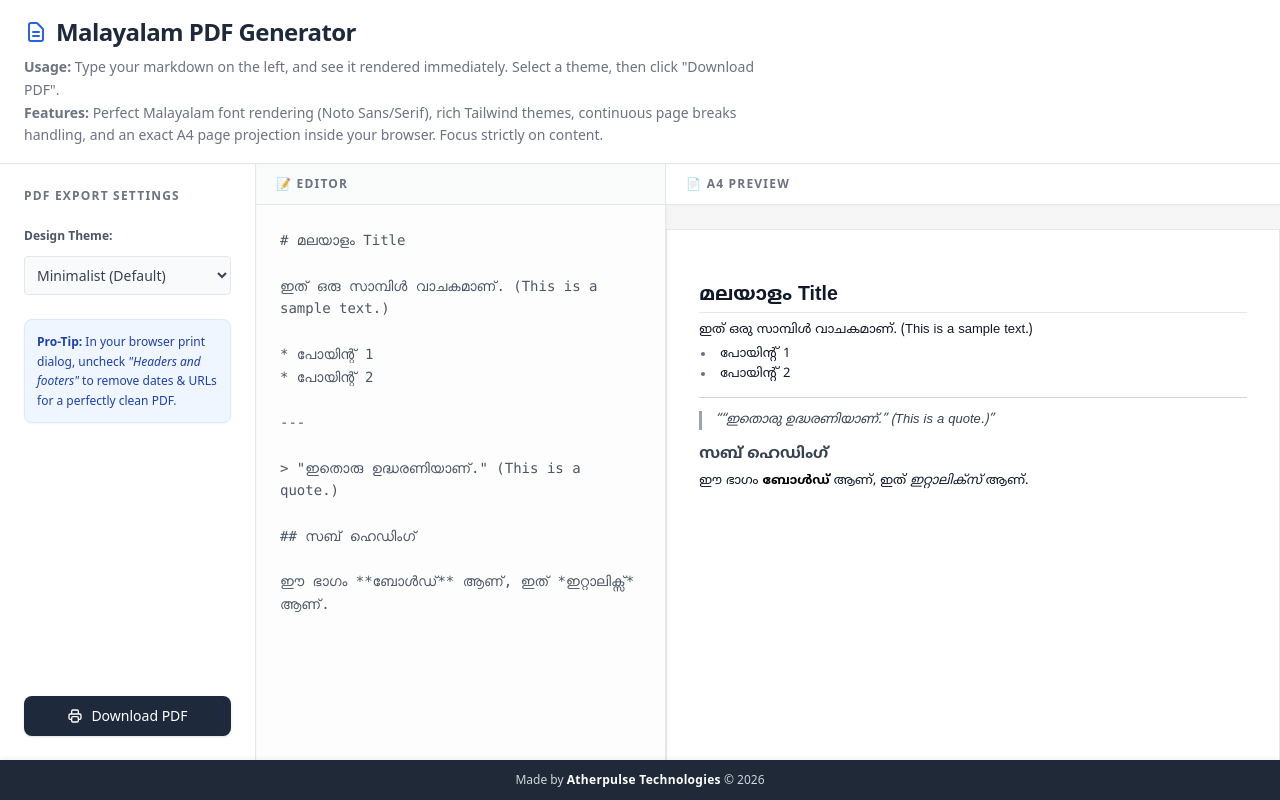
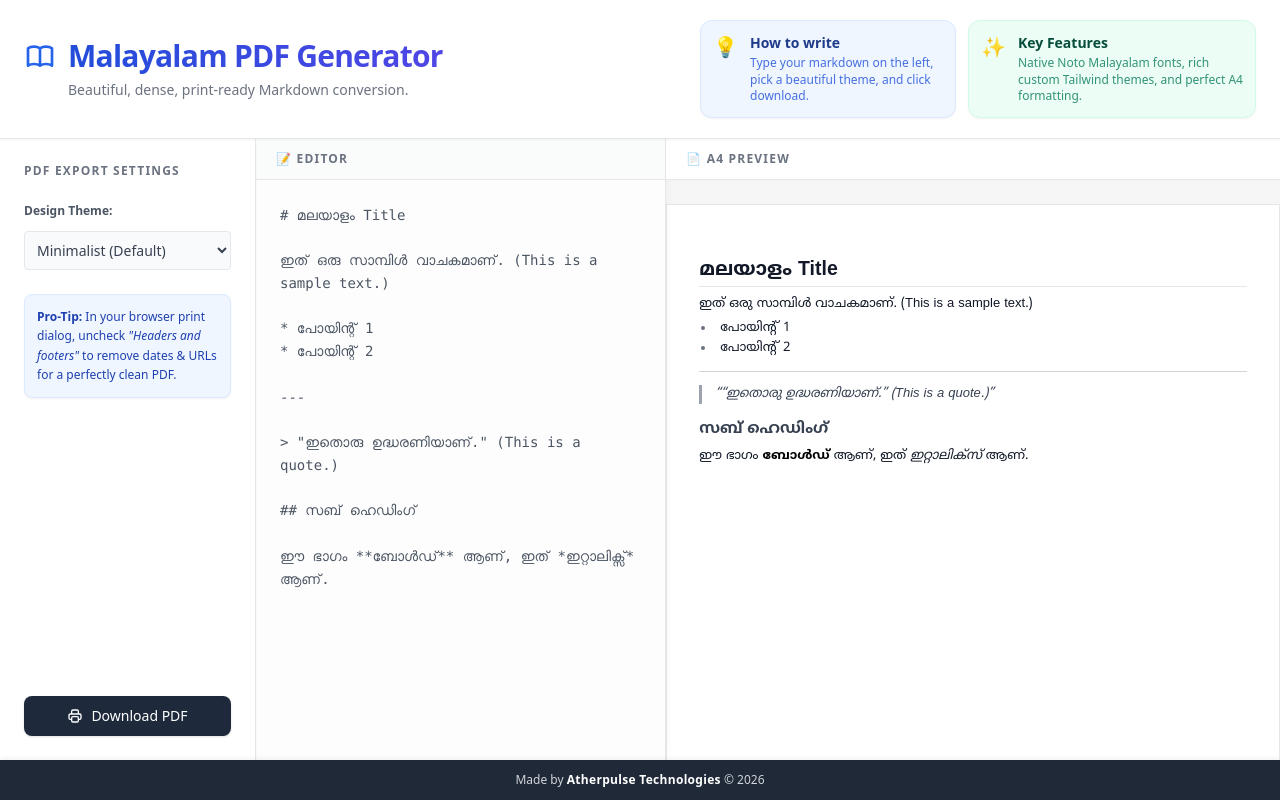
Before and after one commit to AmarjithTK/mdtopdfmal, a plain HTML site: page index.html in a window 1280 px wide. Drawn offline with nearby package versions, Linux system fonts and the light colour scheme.

Commit message:
Redesign header into beautiful cards and gradient title

```diff
--- a/index.html
+++ b/index.html
@@ -372,16 +372,36 @@
 <body class="bg-gray-50 flex flex-col h-auto overflow-auto md:h-screen md:overflow-hidden text-gray-800 font-sans print:overflow-visible print:bg-white print:h-auto">
 
   <!-- Header with Explanation -->
-  <header class="bg-white border-b border-gray-200 px-4 py-4 md:px-6 md:py-4 flex-none print:hidden z-30 shadow-[0_2px_4px_rgba(0,0,0,0.02)]">
-    <div class="max-w-6xl mx-auto md:mx-0">
-      <h1 class="text-xl md:text-2xl font-extrabold text-slate-800 tracking-tight flex items-center gap-2">
-        <svg class="w-6 h-6 text-blue-600" fill="none" stroke="currentColor" viewBox="0 0 24 24"><path stroke-linecap="round" stroke-linejoin="round" stroke-width="2" d="M9 12h6m-6 4h6m2 5H7a2 2 0 01-2-2V5a2 2 0 012-2h5.586a1 1 0 01.707.293l5.414 5.414a1 1 0 01.293.707V19a2 2 0 01-2 2z"></path></svg>
-        Malayalam PDF Generator
-      </h1>
-      <p class="text-sm text-gray-500 mt-2 max-w-3xl leading-relaxed">
-        <strong>Usage:</strong> Type your markdown on the left, and see it rendered immediately. Select a theme, then click "Download PDF". <br class="hidden md:block"/>
-        <strong>Features:</strong> Perfect Malayalam font rendering (Noto Sans/Serif), rich Tailwind themes, continuous page breaks handling, and an exact A4 page projection inside your browser. Focus strictly on content.
-      </p>
+  <header class="bg-white border-b border-gray-200 flex-none print:hidden z-30 shadow-sm relative">
+    <div class="px-4 py-5 md:px-6 max-w-full mx-auto flex flex-col xl:flex-row xl:items-center justify-between gap-5">
+
+      <!-- Title Area -->
+      <div>
+        <h1 class="text-2xl md:text-3xl font-extrabold text-transparent bg-clip-text bg-gradient-to-r from-blue-700 to-indigo-600 tracking-tight flex items-center gap-3">
+          <svg class="w-8 h-8 text-blue-600 flex-shrink-0" fill="none" stroke="currentColor" viewBox="0 0 24 24"><path stroke-linecap="round" stroke-linejoin="round" stroke-width="2" d="M12 6.253v13m0-13C10.832 5.477 9.246 5 7.5 5S4.168 5.477 3 6.253v13C4.168 18.477 5.754 18 7.5 18s3.332.477 4.5 1.253m0-13C13.168 5.477 14.754 5 16.5 5c1.747 0 3.332.477 4.5 1.253v13C19.832 18.477 18.247 18 16.5 18c-1.746 0-3.332.477-4.5 1.253"></path></svg>
+          Malayalam PDF Generator
+        </h1>
+        <p class="text-sm text-gray-500 mt-1.5 font-medium ml-11">Beautiful, dense, print-ready Markdown conversion.</p>
+      </div>
+
+      <!-- Info Cards -->
+      <div class="flex flex-col sm:flex-row gap-3 text-sm flex-shrink-0">
+        <div class="bg-blue-50 border border-blue-100 rounded-xl p-3 sm:w-64 flex gap-3 shadow-sm hover:shadow transition-shadow">
+          <div class="text-xl flex-shrink-0">💡</div>
+          <div>
+            <strong class="text-blue-900 block mb-0.5">How to write</strong>
+            <span class="text-blue-700/80 leading-snug block text-xs">Type your markdown on the left, pick a beautiful theme, and click download.</span>
+          </div>
+        </div>
+        <div class="bg-emerald-50 border border-emerald-100 rounded-xl p-3 sm:w-72 flex gap-3 shadow-sm hover:shadow transition-shadow">
+          <div class="text-xl flex-shrink-0">✨</div>
+          <div>
+            <strong class="text-emerald-900 block mb-0.5">Key Features</strong>
+            <span class="text-emerald-700/80 leading-snug block text-xs">Native Noto Malayalam fonts, rich custom Tailwind themes, and perfect A4 formatting.</span>
+          </div>
+        </div>
+      </div>
+
     </div>
   </header>
 
```
